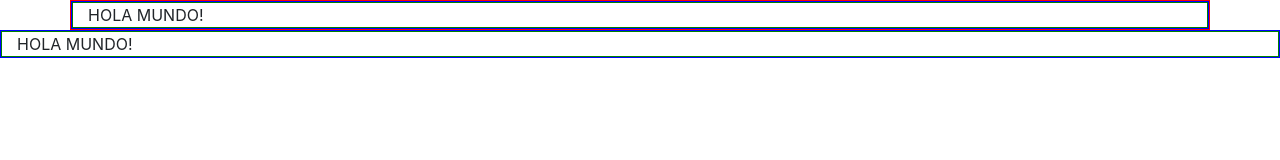
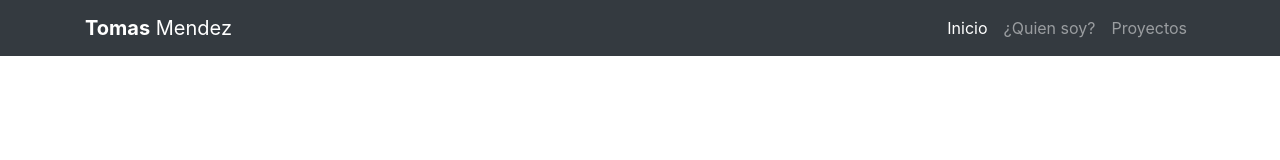
Before and after one commit to irene1972/bootstrap_project, a plain HTML site: page index.html in a window 1280 px wide. Drawn offline with Linux system fonts and the light colour scheme.

Commit message:
add header to web site

```diff
--- a/index.html
+++ b/index.html
@@ -15,17 +15,28 @@
   </head>
   <body>
 
+  <!-- SECCION NAVEGACIÓN-->
+  <nav class="navbar navbar-dark bg-dark navbar-expand-md fixed-top">
     <div class="container">
-      <div class="row">
-        <div class="col-12">HOLA MUNDO!</div>
-      </div>
+      <a href="#" class="navbar-brand">
+        <strong>Tomas</strong> Mendez
+      </a>
+
+      <button type="button" class="navbar-toggler" data-toggle="collapse"
+      data-target="#menu-principal" aria-controls="menu-principal" aria-expanded="false"
+      aria-label="Desplegar menú de navegación">
+      <span class="navbar-toggler-icon"></span>
+    </button>
+
+    <div class="collapse navbar-collapse" id="menu-principal">
+      <ul class="navbar-nav ml-auto">
+        <li class="nav-item"><a href="#" class="nav-link active">Inicio</a></li>
+        <li class="nav-item"><a href="#" class="nav-link">¿Quien soy?</a></li>
+        <li class="nav-item"><a href="#" class="nav-link">Proyectos</a></li>
+      </ul>
     </div>
-
-    <div class="container-fluid">
-      <div class="row">
-        <div class="col-12">HOLA MUNDO!</div>
-      </div>
-    </div>
+  </div>
+</nav>
 
     <!-- Optional JavaScript -->
     <!-- jQuery first, then Popper.js, then Bootstrap JS -->
--- a/scss/estilos.scss
+++ b/scss/estilos.scss
@@ -6,11 +6,5 @@ $principal: blue;
 $secundario: orange;
 
 .container{
-	border: 1px solid $texto;
+	/*border: 1px solid $texto;*/
 }
-.row{
-	border: 1px solid $principal;
-}
-.row>*{
-	border: 1px solid green;
-}
```
Also changed, not shown: css/estilos.css, images/avatar.png (added), images/desarrollador.svg (added), images/favicon.ico (added), images/imagen-grande.jpg (added), images/logo.png (added), images/man.jpg (added), images/proyecto1.png (added), images/proyecto2.png (added), images/proyecto3.png (added), images/proyecto4.png (added), 1 other file.
